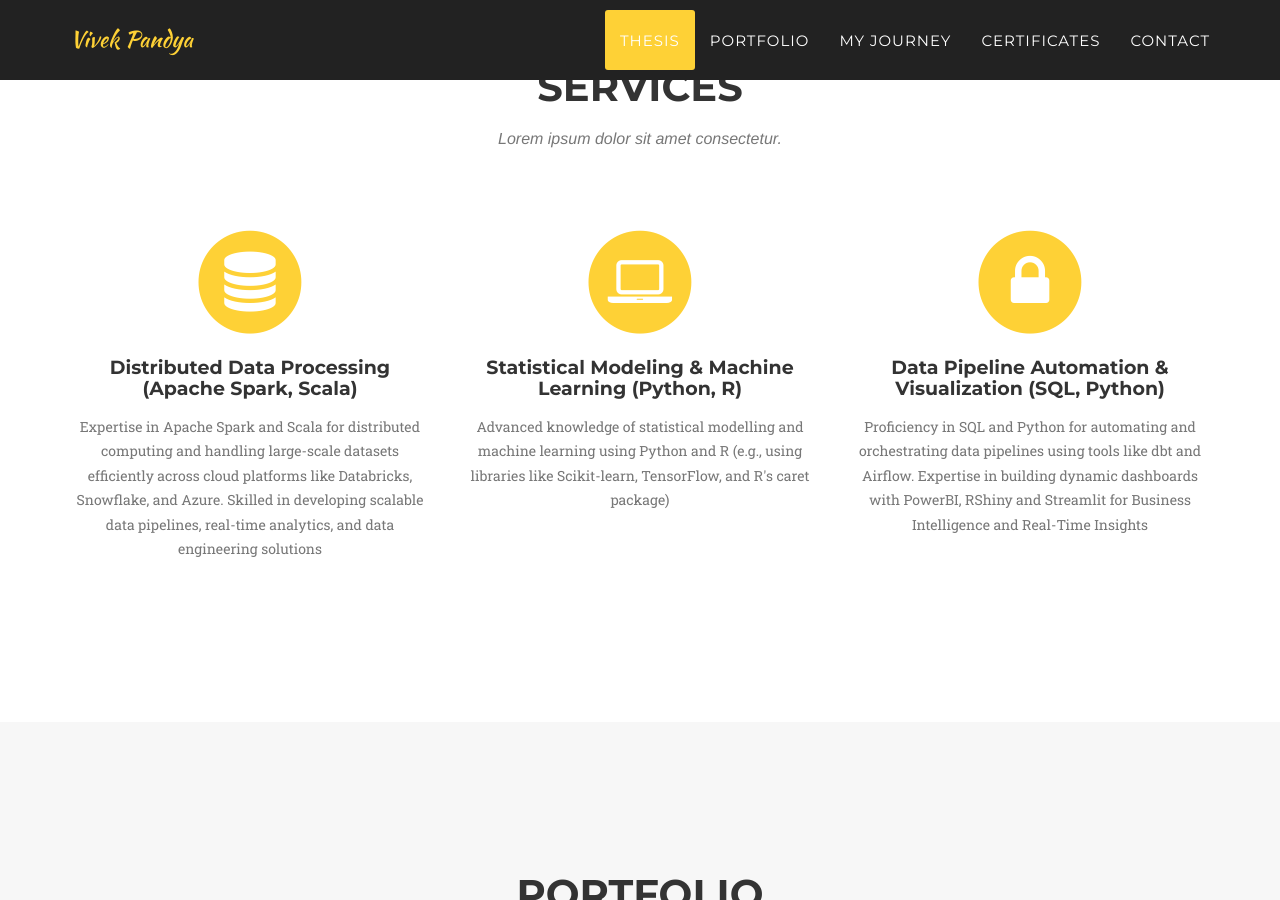
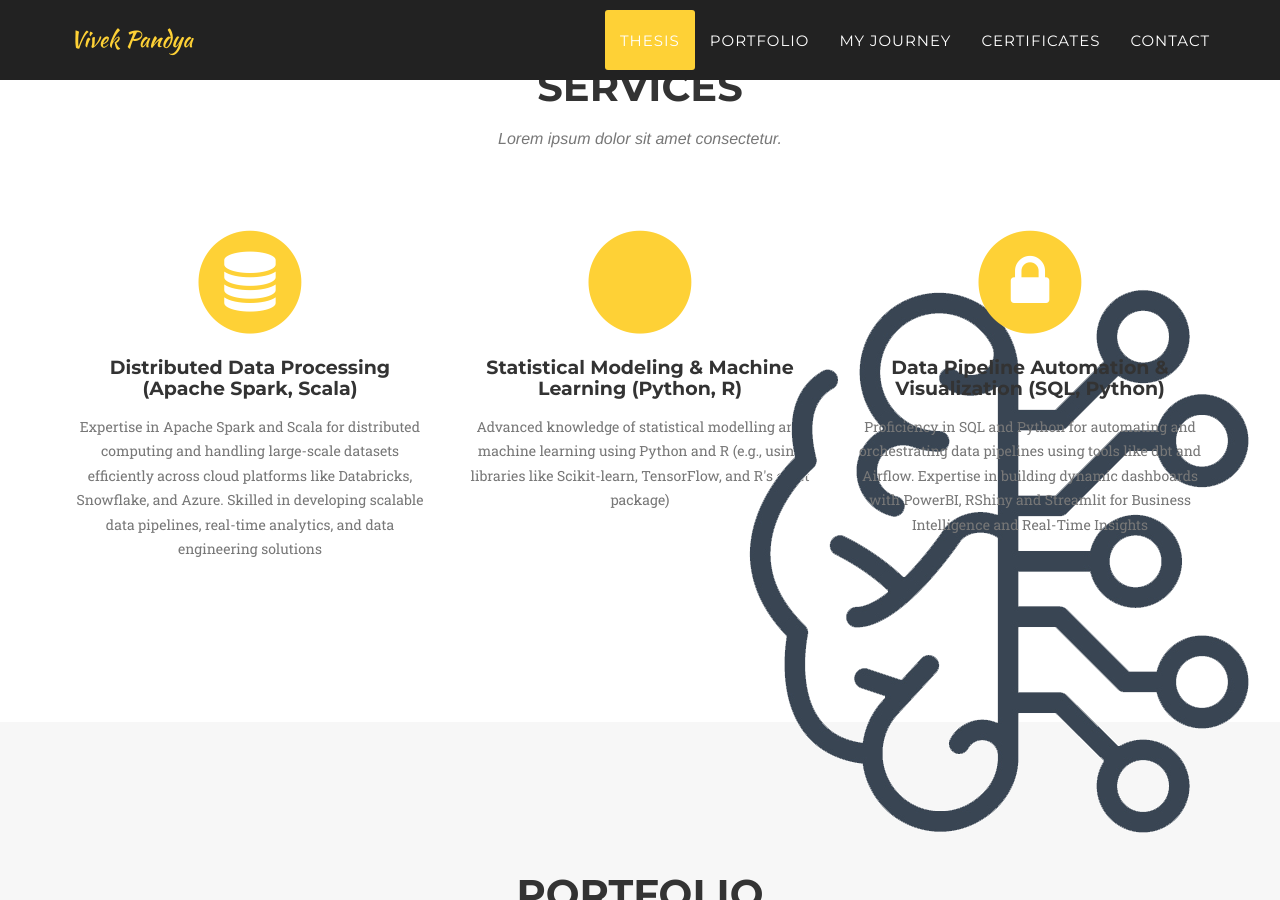
Before and after one commit to vivekp1705/vivekpandya, a Jekyll site: the page built from index.html, in a window 1280 px wide and 900 px high, scrolled down 796 px. Built offline with Jekyll 4.4.1, drawn with Linux system fonts in a browser that asks for light colours; some web fonts are replaced.

Commit message:
Update services.html

```diff
--- a/_includes/services.html
+++ b/_includes/services.html
@@ -19,7 +19,7 @@
                 <div class="col-md-4">
                     <span class="fa-stack fa-4x">
                         <i class="fa fa-circle fa-stack-2x text-primary"></i>
-                        <i class="fa fa-laptop fa-stack-1x fa-inverse"></i>
+                        <img src="img/brain.png" alt="Machine Learning">
                     </span>
                     <h4 class="service-heading">Statistical Modeling & Machine Learning (Python, R)</h4>
                     <p class="text-muted">Advanced knowledge of statistical modelling and machine learning using Python and R (e.g., using libraries like Scikit-learn, TensorFlow, and R's caret package)</p>
```
